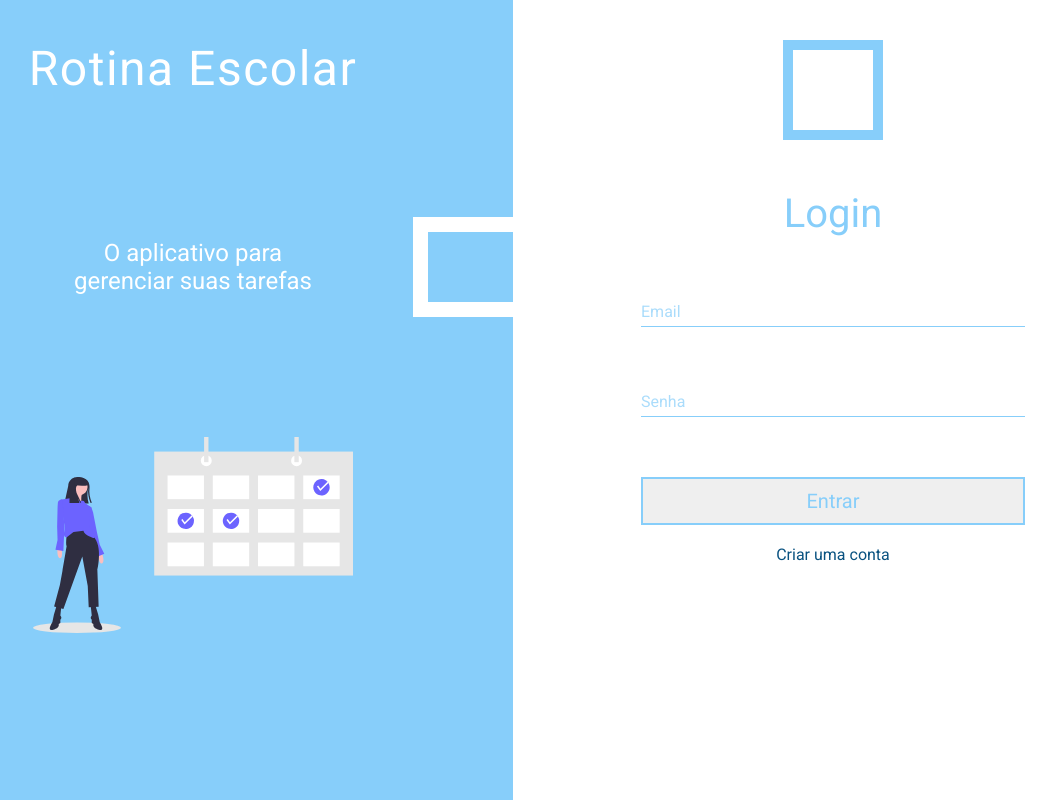
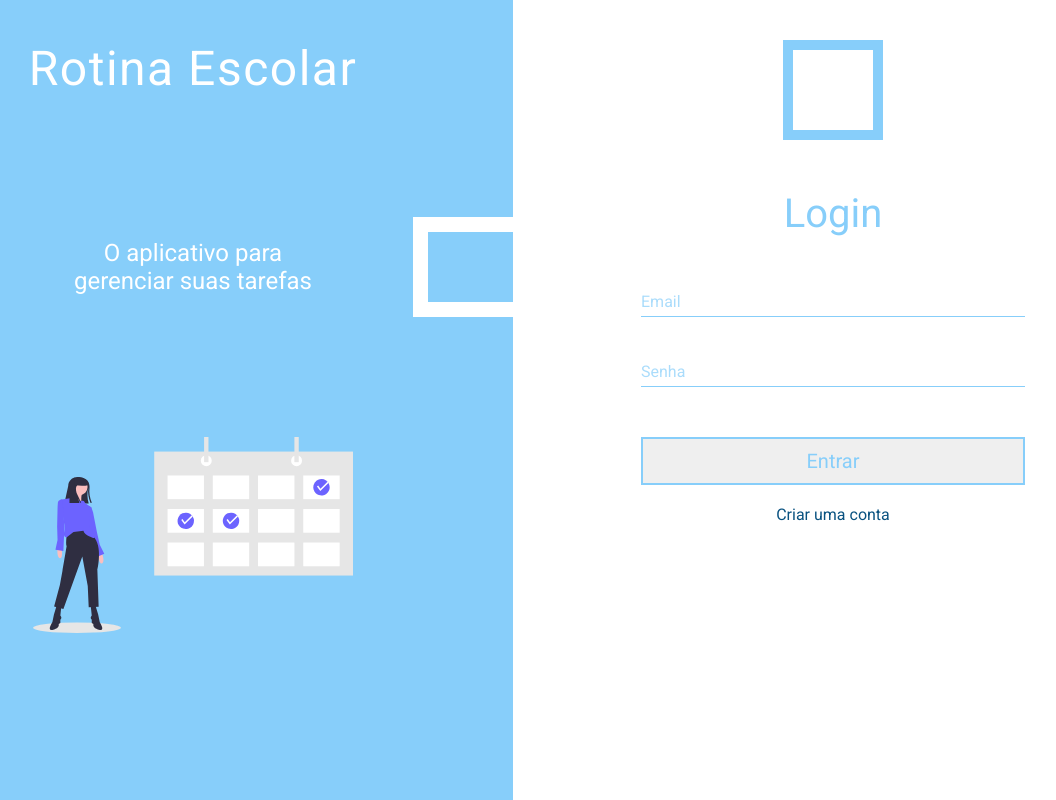
Before and after one commit to garefen/schedule, a React (Create React App) app: page /login in a window 1280 px wide. Shown: the whole page, without its empty margins (127-1183 px from the left). Built offline with nearby package versions, Linux system fonts and the light colour scheme.

Commit message:
changed input margin on login page

```diff
--- a/src/pages/Login/style.css
+++ b/src/pages/Login/style.css
@@ -149,7 +149,7 @@
   border: none;
   background: none;
   border-bottom: 1px solid lightskyblue;
-  margin: 30px 0;
+  margin: 20px 0;
   padding: 5px 0;
   color: #095280;
   width: 100%;
--- a/src/pages/Login/style.scss
+++ b/src/pages/Login/style.scss
@@ -94,7 +94,7 @@
                 border: none;
                 background: none;
                 border-bottom: 1px solid lightskyblue;
-                margin: 30px 0;
+                margin: 20px 0;
                 padding: 5px 0;
                 color: #095280;
                 width: 100%;
```
